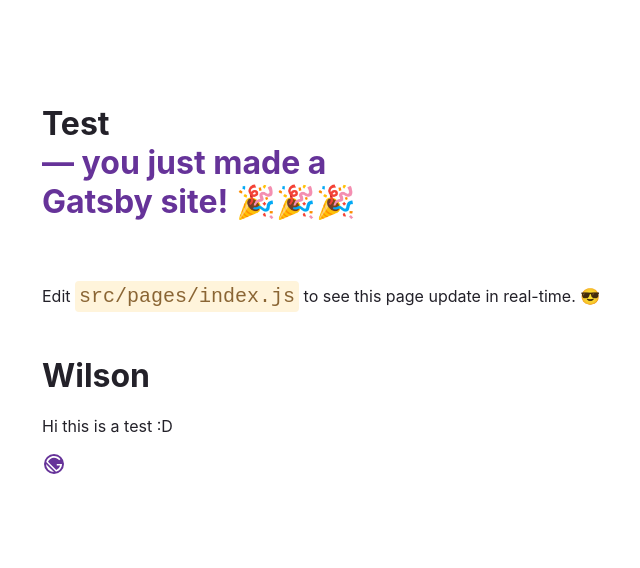
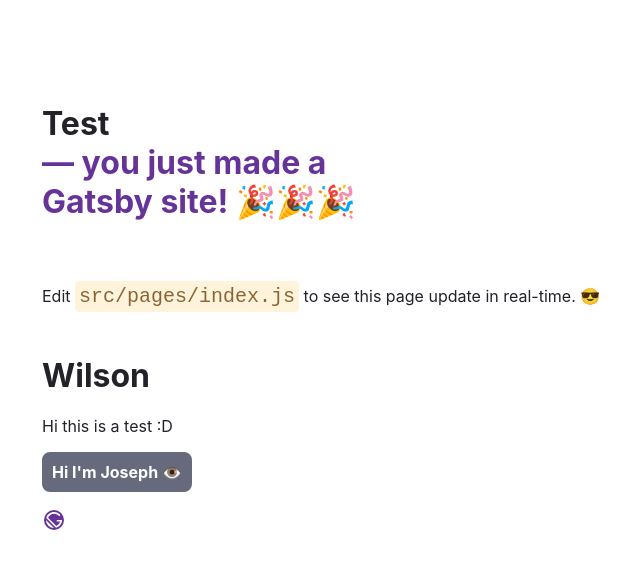
Before and after one commit to EmpathyBytes/empathy-bytes-website-legacy, a Gatsby site: page / in a window 1280 px wide. Shown: the whole page, without its empty margins (62-702 px from the left). Built offline with nearby package versions, Linux system fonts and the light colour scheme; Gatsby itself is replaced by a stand-in of ours.

Commit message:
Added "Joseph" component :)

```diff
--- /dev/null
+++ b/src/components/Joseph.js
@@ -0,0 +1,36 @@
+import * as React from "react";
+import { Link } from "gatsby";
+
+const hflex = {
+    display: 'flex',
+    flexDirection: 'row',
+    margin: '1rem 0',
+}
+
+const roundBorder = {
+    border: '2px solid #666a7c',
+    backgroundColor: '#666a7c',
+    borderRadius: '8px',
+    fontWeight: 'bold',
+    padding: '8px',
+    "&:hover" : {
+        transform: 'scale(1.1)'
+    }
+}
+
+export default function Joseph() {
+
+    const [hover, setHover] = React.useState(false);
+    const tf = hover ? 'scale(108%)' : 'none'
+
+    return (
+        <div style={hflex}>
+            <a style={{textDecoration: 'none', color: 'white', transition: '0.2s', transform: tf }} href='https://liusef.github.io/dance-goat-dance/'
+            onMouseOver={() => setHover(true)} onMouseOut={() => setHover(false)}>
+                <div style={roundBorder}>
+                    Hi I'm Joseph 👁️
+                </div>
+            </a>
+        </div>
+    )
+}
--- a/src/pages/index.js
+++ b/src/pages/index.js
@@ -1,4 +1,5 @@
 import * as React from "react";
+import Joseph from "../components/Joseph";
 import Wilson from "../components/wilson";
 
 const pageStyles = {
@@ -94,6 +95,7 @@
       </p>
 
       <Wilson></Wilson>
+      <Joseph/>
 
       <img
         alt="Gatsby G Logo"
```
